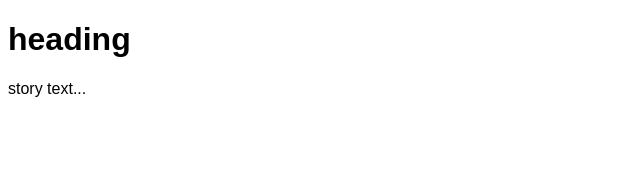
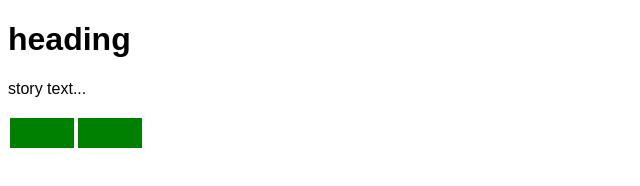
Before and after one commit to bintushang/School-project-vercel, a plain HTML site: page index.html in a window 1280 px wide. Shown: the whole page, without its empty margins (0-640 px from the left). Drawn offline with Linux system fonts and the light colour scheme.

Commit message:
Update index.html

```diff
--- a/index.html
+++ b/index.html
@@ -7,7 +7,7 @@
 <body>
   <h1>heading</h1>
   <p>story text...</p>
-  <a href="1.html" type="button" value="button">
-  <a href="2.html" type="button" value="button">
+  <a href="1.html" type="button" class="button" value="button">
+  <a href="2.html" type="button" class="button" value="button">
 </body>
 </html>
```
